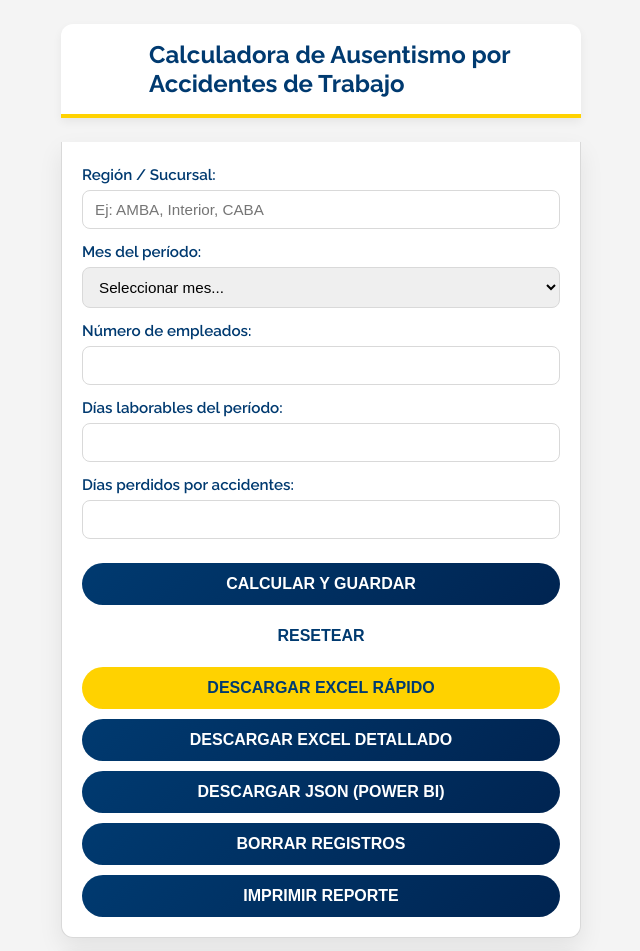
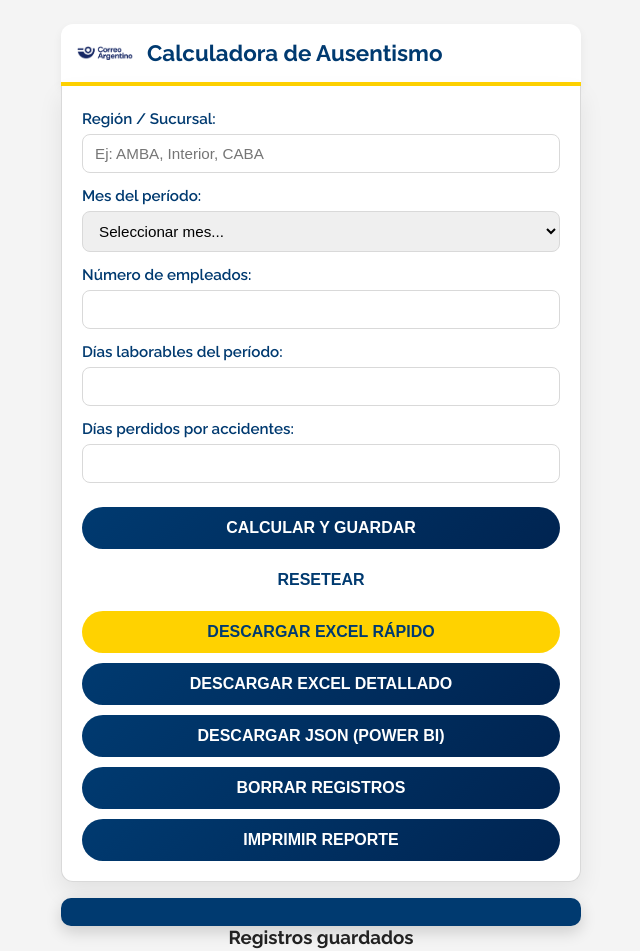
Before and after one commit to LucianoRaulToledo1978/correo-ausentismo, a plain HTML site: page index.html in a window 1280 px wide. Shown: the top 951 px of the page, without its empty margins (319-959 px from the left). Drawn offline with Linux system fonts and the light colour scheme.

Commit message:
agrgar logo

```diff
--- a/index.html
+++ b/index.html
@@ -7,7 +7,15 @@
   <link rel="stylesheet" href="miestilos.css" />
 </head>
 <body>
-  <h2>Calculadora de Ausentismo por Accidentes de Trabajo</h2>
+  <div class="header">
+  <img
+    src="imagenes/LOGO_CORREO_ARGENTINO.png"
+    alt="Correo Argentino"
+    class="logo"
+  />
+  <h2>Calculadora de Ausentismo </h2>
+</div>
+
 
   <form id="ausentismoForm">
     <label for="region">Región / Sucursal:</label>
--- a/miestilos.css
+++ b/miestilos.css
@@ -29,38 +29,48 @@ body {
   padding: 24px 16px;
 }
 
-/* --------- Título con logo --------- */
-h2 {
-  position: relative;
-  color: var(--ca-azul);
-  font-size: 1.5rem;
-  font-weight: 700;
-  text-align: left;
-  padding: 16px 16px 16px 88px;
-  margin-bottom: 24px;
-  background: #ffffff;
-  border-radius: 12px 12px 0 0;
-  box-shadow: 0 4px 10px rgba(0, 0, 0, 0.06);
+/* Header con logo */
+.header {
+  display: flex;
+  align-items: center;
+  gap: 14px;
   width: 100%;
   max-width: 520px;
+  background-color: #ffffff;
+  padding: 16px;
+  border-radius: 12px 12px 0 0;
   border-bottom: 4px solid var(--ca-amarillo);
+  box-shadow: 0 4px 10px rgba(0, 0, 0, 0.06);
 }
 
-/* Si querés usar el logo, descomentá todo este bloque
-h2::before {
-  content: "";
-  position: absolute;
-  left: 16px;
-  top: 50%;
-  transform: translateY(-50%);
+.header h2 {
+  margin: 0;
+  padding: 0;
+  font-size: 1.4rem;
+  color: var(--ca-azul);
+  box-shadow: none;
+  border-bottom: none;
+}
+
+/* Logo */
+.logo {
   width: 56px;
-  height: 56px;
-  background-image: url("logo-correo-argentino.png");
-  background-size: contain;
-  background-repeat: no-repeat;
-  background-position: center;
+  height: auto;
+  object-fit: contain;
 }
-*/
+
+/* Responsive */
+@media (max-width: 480px) {
+  .logo {
+    width: 44px;
+  }
+
+  .header h2 {
+    font-size: 1.1rem;
+  }
+}
+
+
 
 /* --------- Tarjeta del formulario --------- */
 #ausentismoForm {
```
Also changed, not shown: imagenes/LOGO_CORREO_ARGENTINO.png (added).
